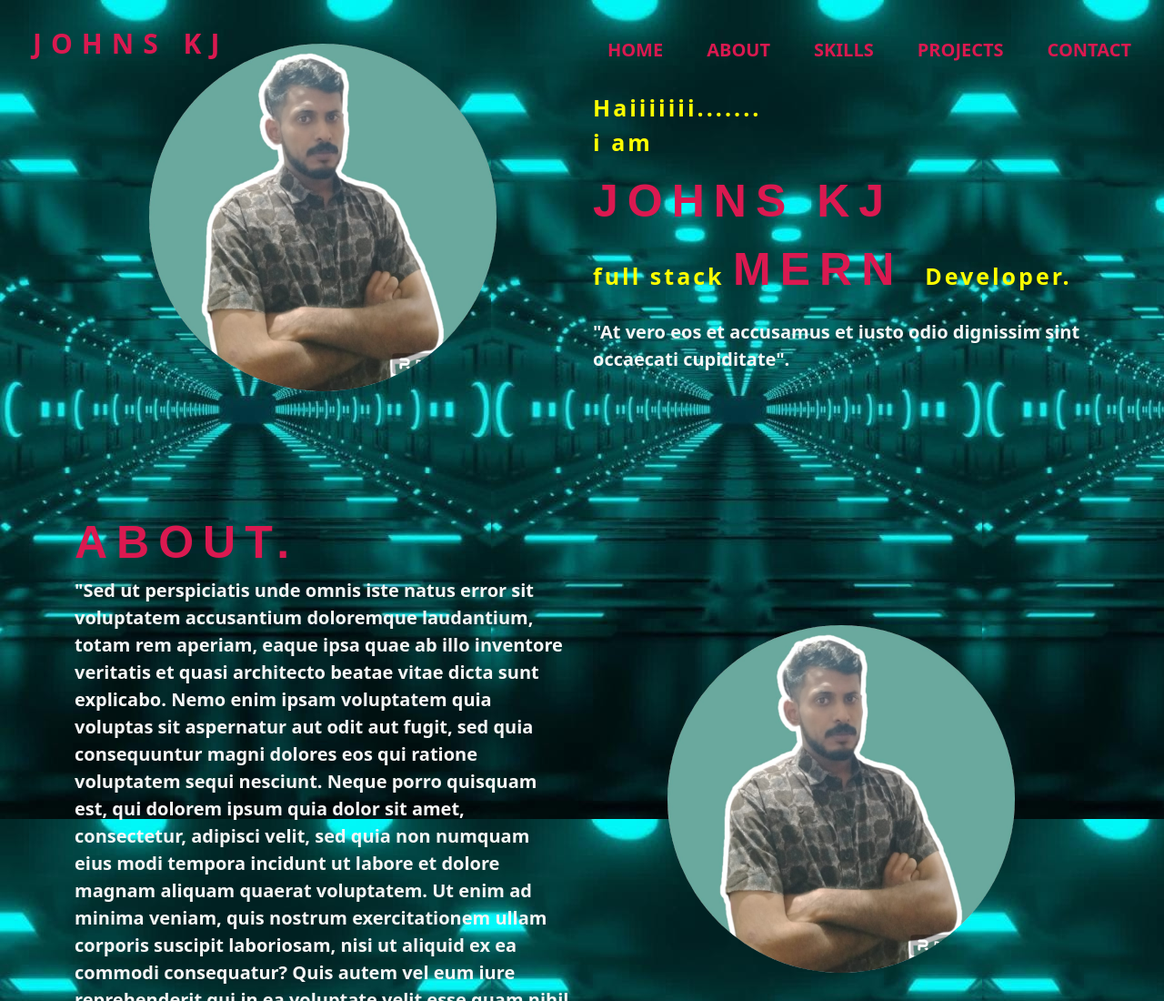
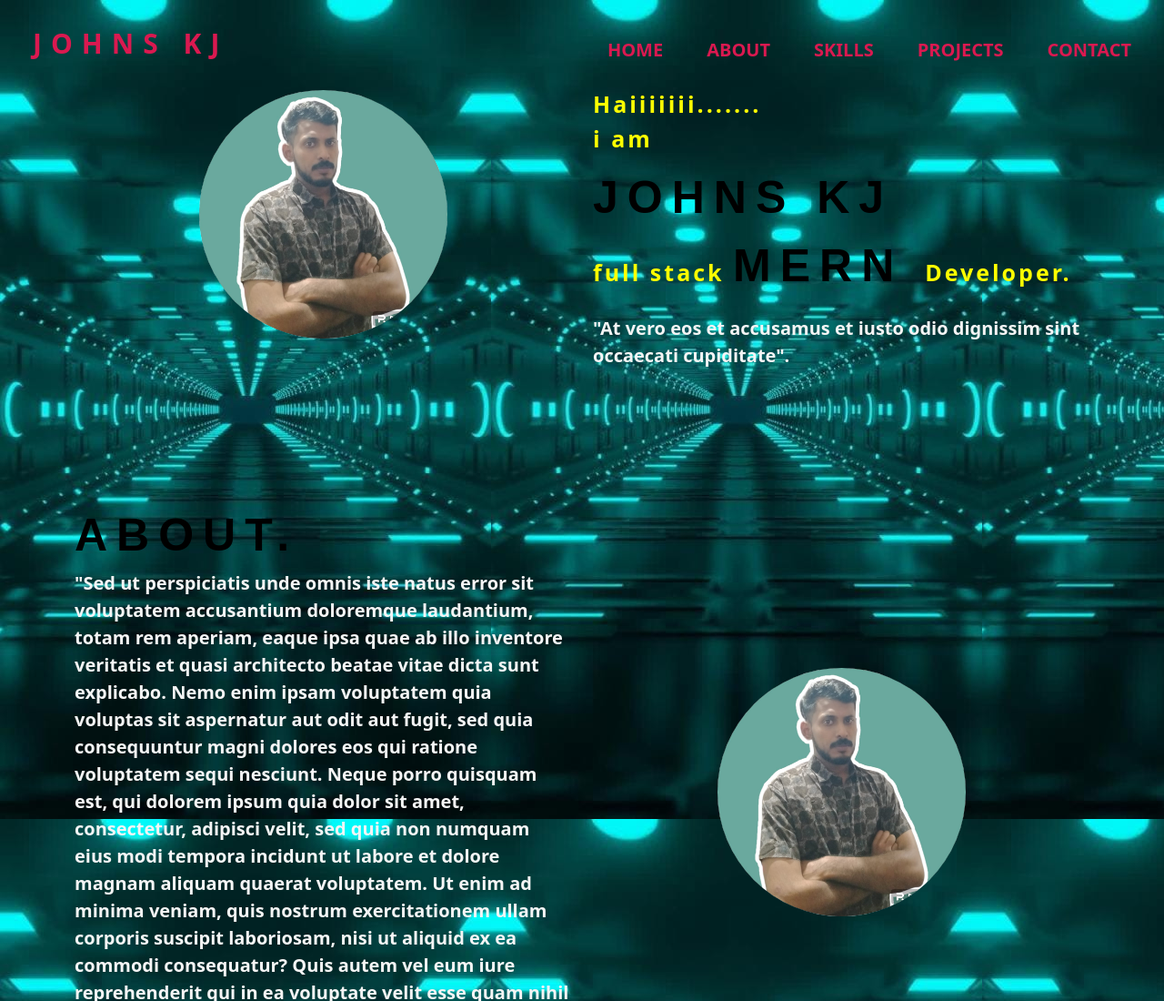
Before and after one commit to JohnsKJ/Personal_Portfolio, a plain HTML site: page index.html in a window 1280 px wide. Shown: the top 1100 px of the page at 91% size. Drawn offline with nearby package versions, Linux system fonts and the light colour scheme.

Commit message:
style modified

```diff
--- a/style.css
+++ b/style.css
@@ -39,8 +39,8 @@ body{
 }
 /*..profile pick modification..*/
 .pro-pic{
-    height: 70%;
-    width: 70%;
+    height: 50%;
+    width: 50%;
     border-radius: 50%;
 }
 /*..section one texts contents*/
@@ -51,7 +51,7 @@ body{
     letter-spacing: 3px;
 }
 .text-second{
-    color: #da1950;
+    color: black;
     font-size: 50px;
     font-weight: bold;
     letter-spacing: 10px;
```
